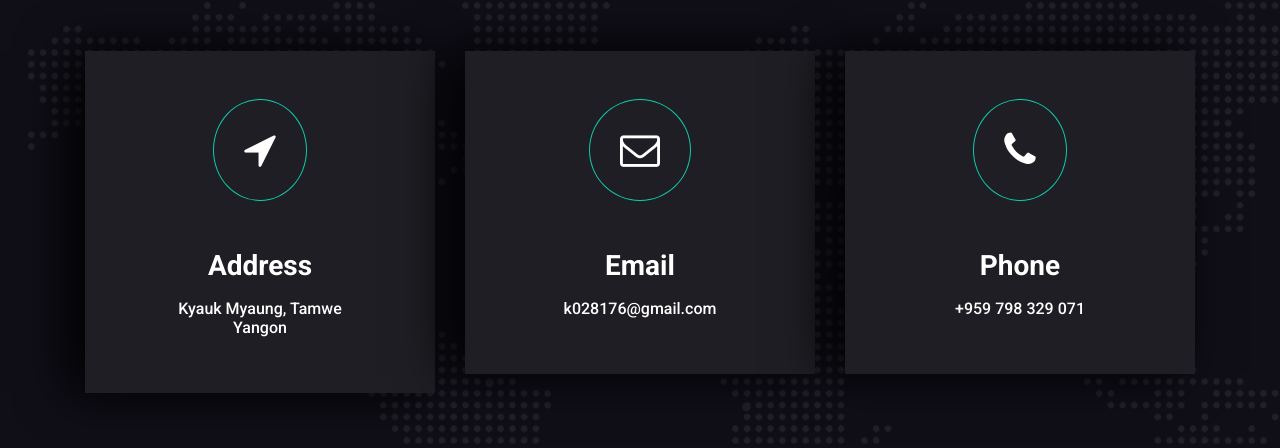
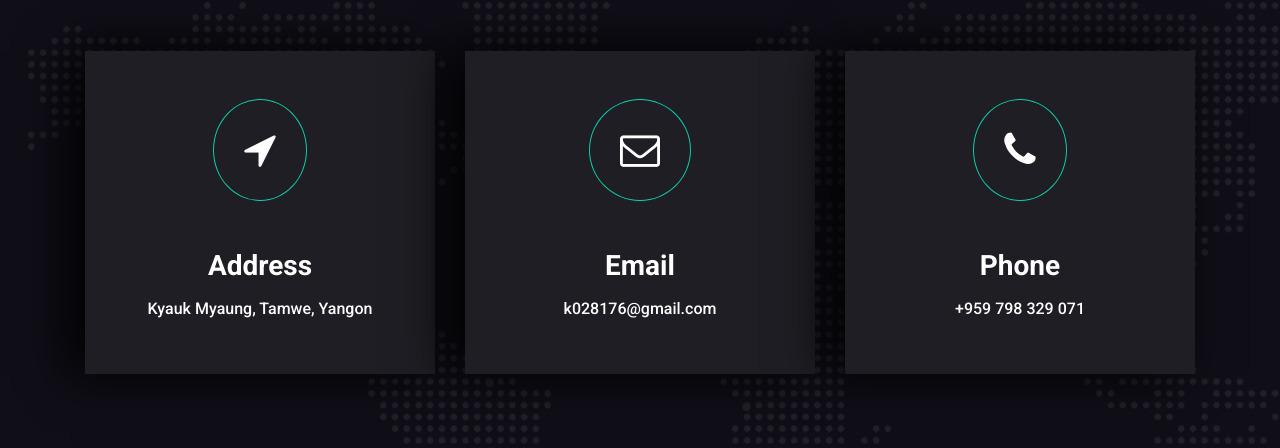
Before and after one commit to Kaungwintshein/personal-portfolio, a plain HTML site: page index.html in a window 1280 px wide. Shown: the part 3810-4258 px from the top of the page. Drawn offline with Linux system fonts and the light colour scheme.

Commit message:
Update index.html

```diff
--- a/index.html
+++ b/index.html
@@ -405,8 +405,7 @@
                     </div>
                     <h3 class="font-weight-bolder pt-5 pb-2">Address</h3>
                     <h6>
-                      Kyauk Myaung, Tamwe <br />
-                      Yangon
+                      Kyauk Myaung, Tamwe, Yangon
                     </h6>
                   </div>
                 </div>
```
